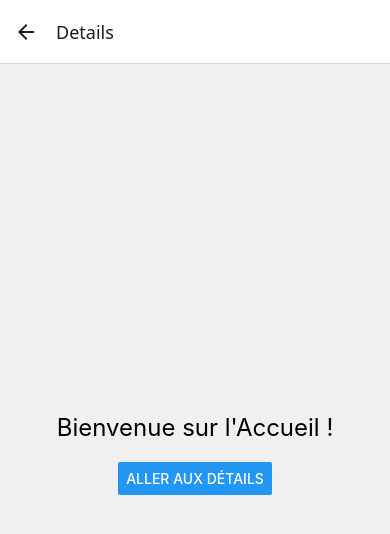
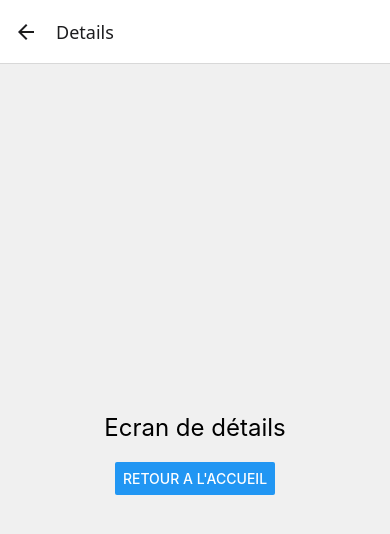
Before and after one commit to jujumichl/React-Tps, a React Native app in the folder tp3-naviguation/: screen /Details in a window 390 px wide. Shown: the top 534 px of the page. Built offline with nearby package versions, Linux system fonts and the light colour scheme.

Commit message:
fin du 4.4

```diff
--- a/tp3-naviguation/screens/DetailsScreen.js
+++ b/tp3-naviguation/screens/DetailsScreen.js
@@ -5,9 +5,9 @@ export default function DetailsScreen() {
   const navigation = useNavigation();
   return (
     <View style={styles.container}>
-      <Text style={styles.title}>Bienvenue sur l'Accueil !</Text>
-      <Button  title="Aller aux Détails"
-               onPress={() => navigation.navigate('Details')}
+      <Text style={styles.title}>Ecran de détails</Text>
+      <Button  title="retour a l'accueil"
+               onPress={() => navigation.goBack()}
       />
     </View>
   );
```
